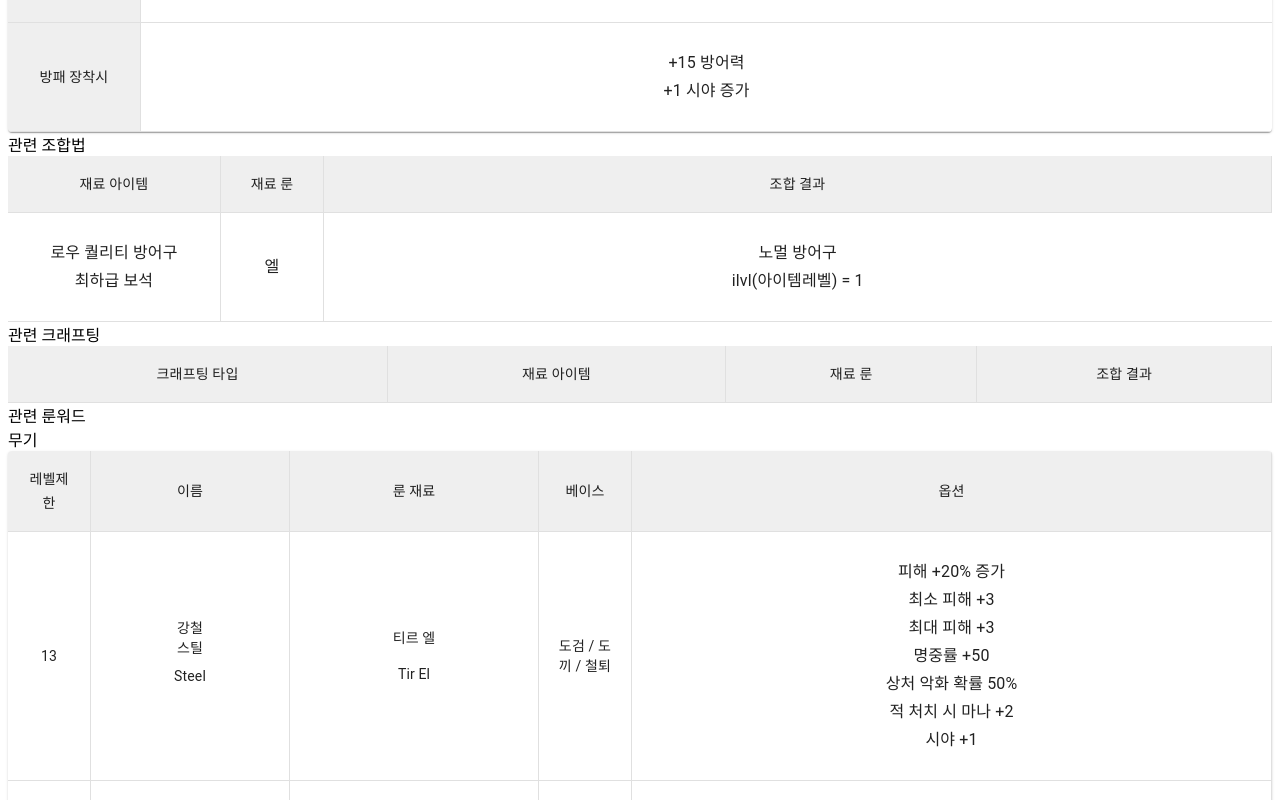
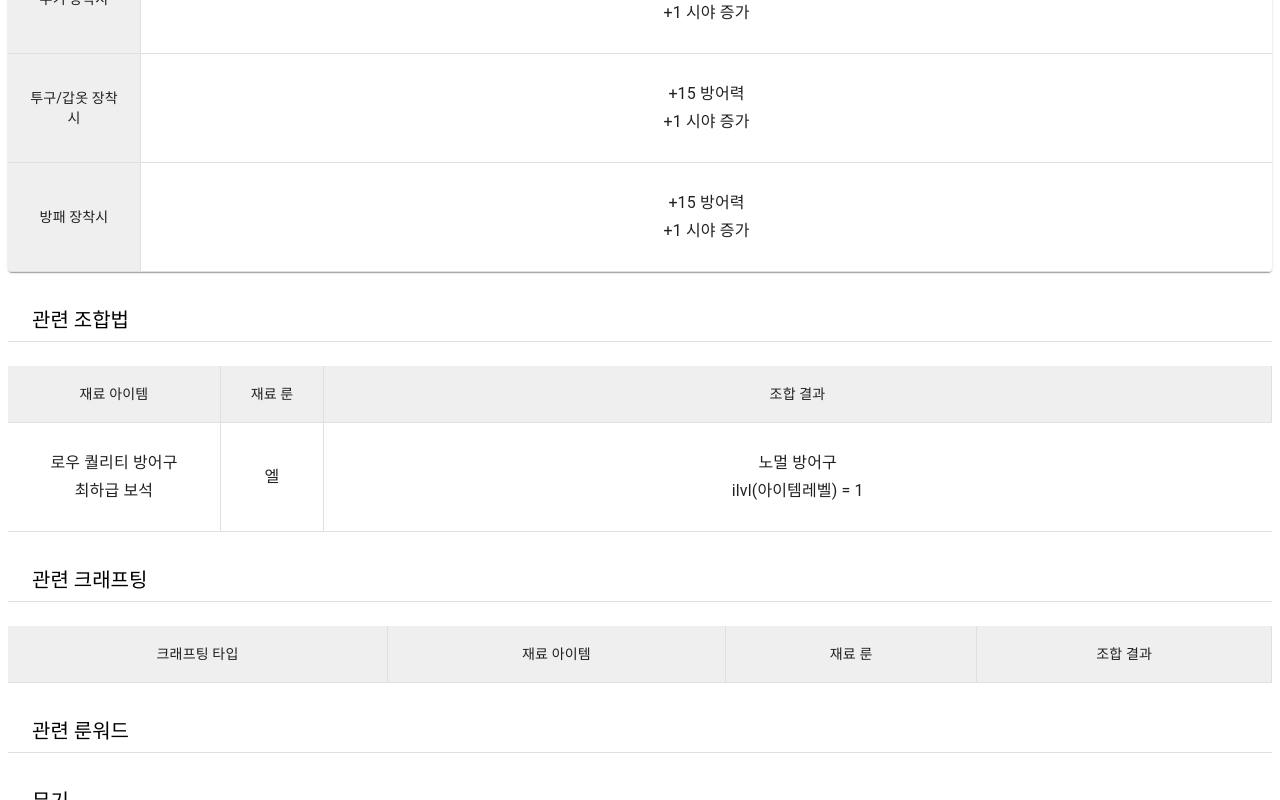
Before and after one commit to kyhong222/rune-checker, a React (Create React App) app: page /runes/El in a window 1280 px wide. Shown: the part 580-1380 px from the top of the page. Built offline with nearby package versions, Linux system fonts and the light colour scheme.

Commit message:
added Footer & component head text container

```diff
--- a/src/App.js
+++ b/src/App.js
@@ -2,6 +2,7 @@ import React from "react";
 import { Route, Link } from "react-router-dom";
 import Home from "./routes/Home";
 import Rune from "./routes/Rune";
+import Footer from "./components/Footer";
 
 const App = () => {
   return (
@@ -14,6 +15,9 @@ const App = () => {
         <Route exact path="/" component={Home} />
         <Route path="/runes/:rune" component={Rune} />
       </div>
+      <div>
+        <Footer />
+      </div>
     </>
   );
 };
--- /dev/null
+++ b/src/components/Footer.js
@@ -0,0 +1,57 @@
+import * as React from "react";
+import { Box, Container, Grid } from "@mui/material";
+
+export default function Footer(props) {
+  const boxSx = {
+    // top: "auto",
+    mt: 3,
+    mx: 0,
+    // mb: 0,
+    pt: 1.5,
+    display: "flex",
+    position: "sticky",
+    width: "100%",
+    bottom: 0,
+    // py: 1.5,
+    backgroundColor: "rgba(224,224,224,0.8)",
+    // pb: "100px",
+  };
+  const typographySx = { mx: 5, py: 0 };
+  const contents = {
+    Contact: "kyhong222@naver.com",
+    Github: "https://github.com/kyhong222/rune-checker",
+    "UI Resources": "material-ui",
+  };
+  const contentGenerator = () => {
+    return (
+      <Grid container spacing={1}>
+        <Grid item xs={4} borderBottom={1}>
+          Contact
+        </Grid>
+        <Grid item xs={4} borderBottom={1}>
+          Github
+        </Grid>
+        <Grid item xs={4} borderBottom={1}>
+          UI Resources
+        </Grid>
+        <Grid item xs={4}>
+          {contents.Contact}
+        </Grid>
+        <Grid item xs={4}>
+          {contents.Github}
+        </Grid>
+        <Grid item xs={4}>
+          {contents["UI Resources"]}
+        </Grid>
+      </Grid>
+    );
+  };
+
+  return (
+    <footer>
+      <Box sx={boxSx}>
+        <Container maxWidth="md">{contentGenerator()}</Container>
+      </Box>
+    </footer>
+  );
+}
--- a/src/components/RelatedRecipeDisplayer.js
+++ b/src/components/RelatedRecipeDisplayer.js
@@ -1,6 +1,8 @@
 import * as React from "react";
 
 import {
+  Container,
+  Divider,
   Table,
   TableRow,
   TableHead,
@@ -189,6 +191,17 @@ export default function RelatedRecipeDisplayer(props) {
     return string;
   };
 
+  const containerText = (text) => {
+    return (
+      <div>
+        <Container component="div" sx={containerTextSx}>
+          {text}
+        </Container>
+        <Divider sx={{ mb: 3 }} />
+      </div>
+    );
+  };
+
   const listText = (lists) => {
     const fixed = lists.split("\n");
     return (
@@ -200,6 +213,22 @@ export default function RelatedRecipeDisplayer(props) {
         ))}
       </List>
     );
+  };
+
+  const containerTextSx = {
+    component: "div",
+    display: "flex",
+    // border: 1.2,
+    // borderBottom: 1.2,
+    // borderColor: "rgba(0,0,0,0.2)",
+    // borderColor: "secondary",
+    // borderRadius: 1,
+    p: 1,
+    fontSize: 20,
+    mt: 3,
+    // m: 1,
+    // mx: "7px",
+    minWidth: "100%",
   };
 
   const cubingHeaderSx = {
@@ -243,7 +272,7 @@ export default function RelatedRecipeDisplayer(props) {
       {/* {`${rune.korName}의 조합법`} */}
       {/* <div>{`${rune.korName} 관련 큐빙`}</div> */}
       {cubingTable()}
-      <div>{`관련 크래프팅`}</div>
+      <div>{containerText(`관련 크래프팅`)}</div>
       {craftTable()}
     </div>
   );
--- a/src/routes/Rune.js
+++ b/src/routes/Rune.js
@@ -1,7 +1,5 @@
 import React from "react";
 import { Redirect } from "react-router";
-
-import { TextField } from "@mui/material";
 
 import RuneSelector from "../components/RuneSelector";
 import RuneDisplayer from "../components/RuneDisplayer";
@@ -15,11 +13,29 @@ import RWHelms from "../datas/RWHelm.json";
 import RWWeapons from "../datas/RWWeapon.json";
 import RWShields from "../datas/RWShield.json";
 
+import { Container, Divider } from "@mui/material";
+
 const Rune = ({ match }) => {
   const { rune } = match.params;
   // console.log(Runedatas);
 
   // const styles = {};
+
+  const containerTextSx = {
+    component: "div",
+    display: "flex",
+    // border: 1.2,
+    // borderBottom: 1.2,
+    // borderColor: "rgba(0,0,0,0.2)",
+    // borderColor: "secondary",
+    // borderRadius: 1,
+    p: 1,
+    fontSize: 20,
+    mt: 3,
+    // m: 1,
+    // mx: "7px",
+    minWidth: "100%",
+  };
 
   const rune_rawData = Runedatas.filter(
     (x) => x.engName.toLowerCase() === rune.toLowerCase()
@@ -46,6 +62,17 @@ const Rune = ({ match }) => {
     ).sort((a, b) => a.reqLvl > b.reqLvl);
   };
 
+  const containerText = (text) => {
+    return (
+      <div>
+        <Container component="div" sx={containerTextSx}>
+          {text}
+        </Container>
+        <Divider sx={{ mb: 3 }} />
+      </div>
+    );
+  };
+
   return (
     <>
       {rune_rawData ? (
@@ -56,24 +83,24 @@ const Rune = ({ match }) => {
               <RuneSelector rune={rune} />
             </div>
             <div>
-              {"룬 서열"}
+              {containerText("룬 서열")}
               <RuneOrderDisplayer rune={rune_rawData} />
             </div>
             <div>
-              {"룬 정보"}
+              {containerText("룬 정보")}
               <RuneDisplayer rune={rune_rawData} />
             </div>
             <div>
-              {"관련 조합법"}
+              {containerText("관련 조합법")}
               <RelatedRecipeDisplayer rune={rune_rawData} />
             </div>
             <div>
-              {"관련 룬워드"}
+              {containerText("관련 룬워드")}
               <div>
                 <div>
                   {relatedRWHelm().length ? (
                     <>
-                      {"투구"}
+                      {containerText("투구")}
                       <RWDisplayer RWList={relatedRWHelm()} />
                     </>
                   ) : (
@@ -83,7 +110,7 @@ const Rune = ({ match }) => {
                 <div>
                   {relatedRWWeapon().length ? (
                     <>
-                      {"무기"}
+                      {containerText("무기")}
                       <RWDisplayer RWList={relatedRWWeapon()} />
                     </>
                   ) : (
@@ -93,7 +120,7 @@ const Rune = ({ match }) => {
                 <div>
                   {relatedRWChest().length ? (
                     <>
-                      {"갑옷"}
+                      {containerText("갑옷")}
                       <RWDisplayer RWList={relatedRWChest()} />
                     </>
                   ) : (
@@ -103,7 +130,7 @@ const Rune = ({ match }) => {
                 <div>
                   {relatedRWShield().length ? (
                     <>
-                      {"방패"}
+                      {containerText("방패")}
                       <RWDisplayer RWList={relatedRWShield()} />
                     </>
                   ) : (
```
